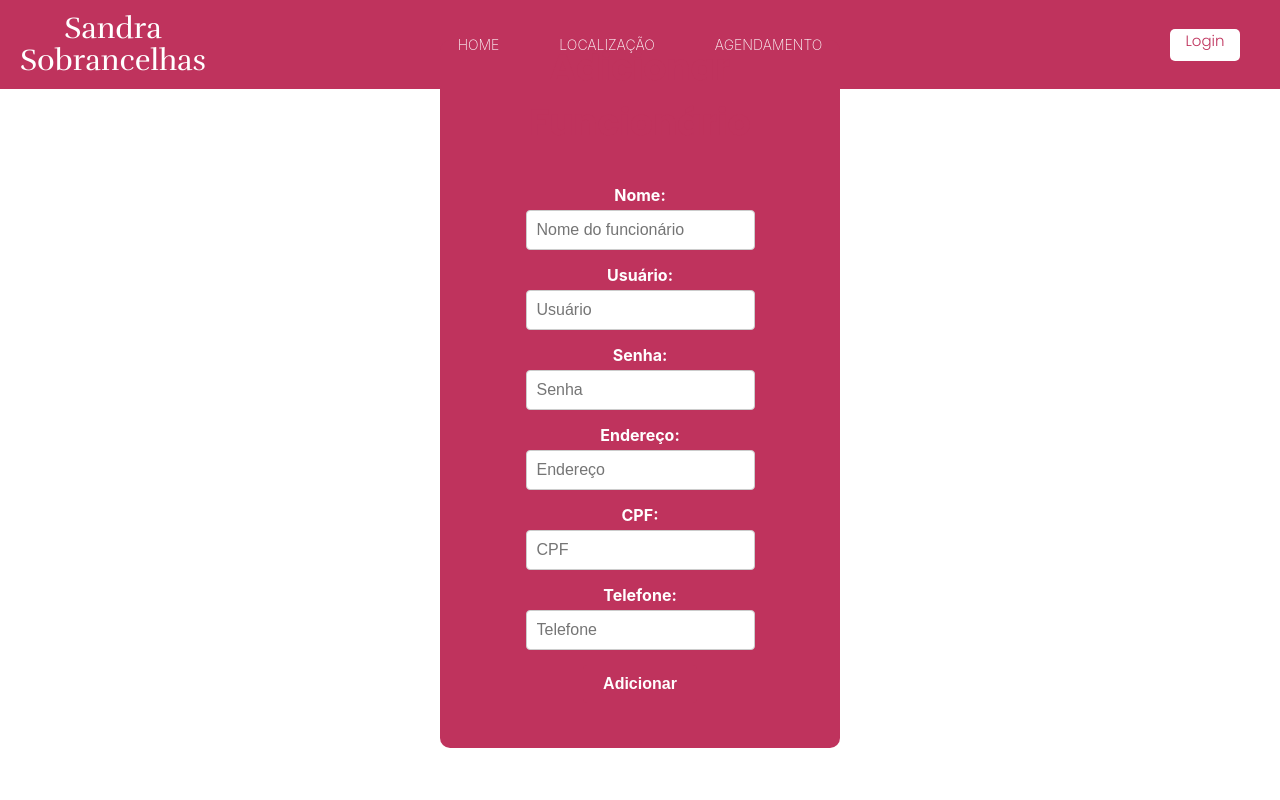
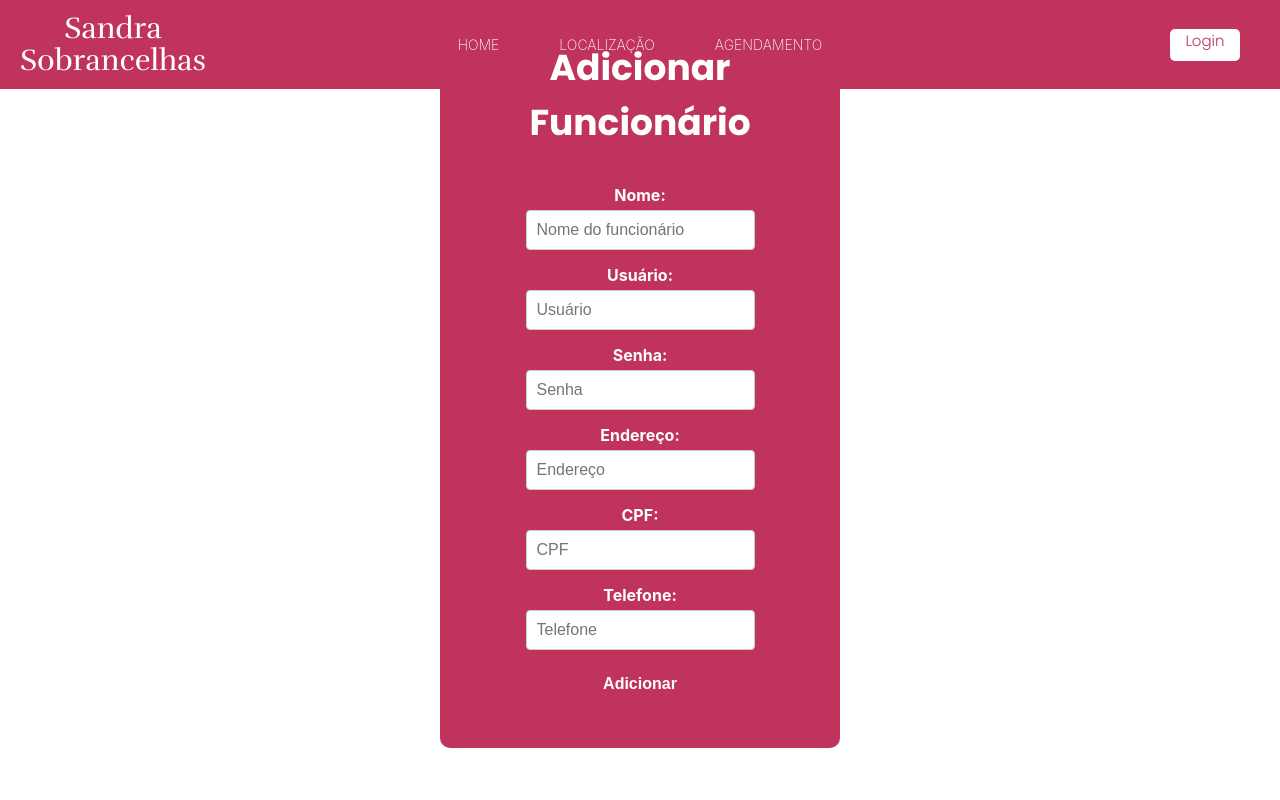
Before and after one commit to FerNogueiraa/Sal-o-de-beleza, a React (Vite) app in the folder interface/: page /AdicionarFuncionario in a window 1280 px wide. Shown: the top 800 px of the page. Built offline with nearby package versions, Linux system fonts and the light colour scheme.

Commit message:
nada demais

```diff
--- a/interface/src/routes/AdicionarFuncionario.jsx
+++ b/interface/src/routes/AdicionarFuncionario.jsx
@@ -40,7 +40,7 @@ export default function AdicionarFuncionario() {
       <div className="form-container">
 
         <form className="funcionario-form" onSubmit={handleSubmit}>
-        <h2>Adicionar Funcionário</h2>
+        <h2 className="addfunc">Adicionar Funcionário</h2>
           <label>
             Nome:
             <input
--- a/interface/src/styles/AdicionarFuncionario.css
+++ b/interface/src/styles/AdicionarFuncionario.css
@@ -10,7 +10,7 @@
 
 }
 
-h2 {
+.addfunc {
   color: white;
   margin-bottom: 20px;
 }
```
